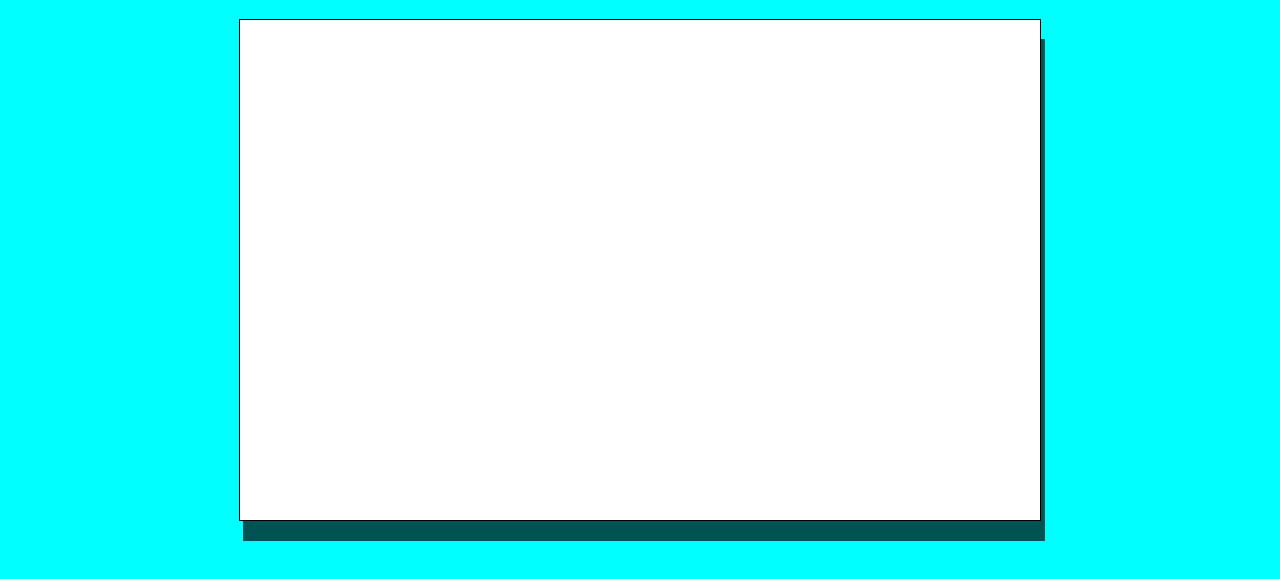
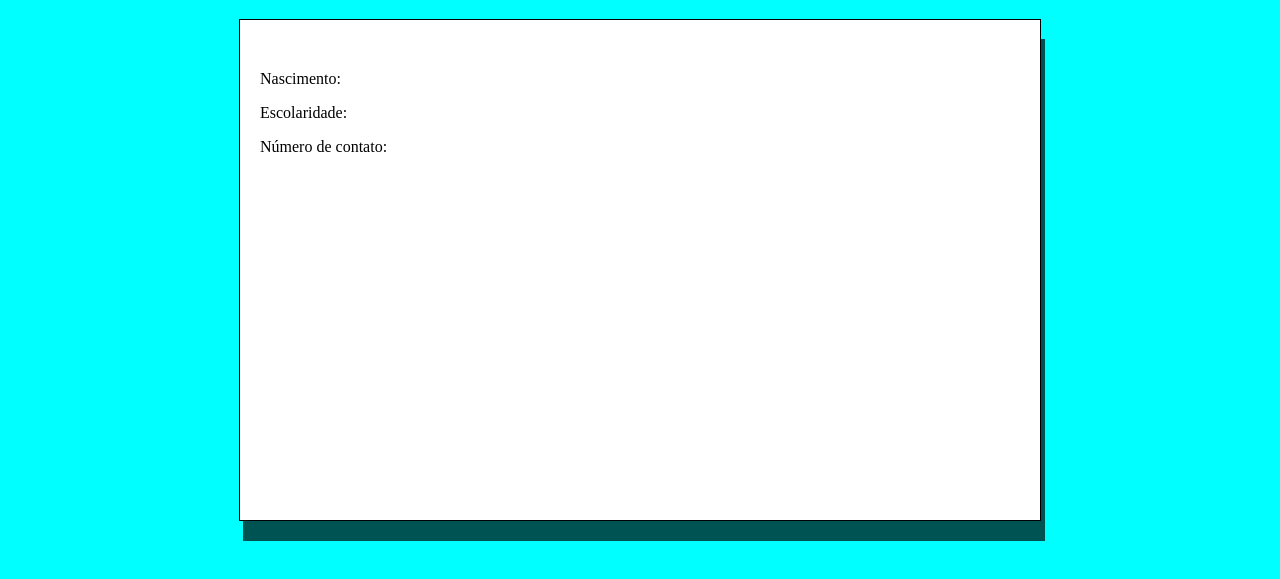
Before and after one commit to LordRyanII/Gerador-de-Curriculo_beta, a plain HTML site: page pag02.html in a window 1280 px wide. Shown: the part 61-640 px from the top of the page. Drawn offline with Linux system fonts and the light colour scheme.

Commit message:
Manipulando O resultado do localStorage
Formatando o estilo.

```diff
--- a/pag02.html
+++ b/pag02.html
@@ -21,19 +21,28 @@
         <div id="dados">
             <div class="content">
                 <div class="nascimento">
-                    <p>
+                    <span>
+                        Nascimento:
+                        <p>
 
-                    </p>
+                        </p>
+                    </span>
                 </div>
                 <div class="escolaridade">
-                    <p>
+                    <span>
                         Escolaridade:
-                    </p>
+                        <p>
+
+                        </p>
+                    </span>
                 </div>
                 <div class="ctt">
-                    <p>
+                    <span>
+                        Número de contato:
+                        <p>
 
-                    </p>
+                        </p>
+                    </span>
                 </div>
             </div>
         </div>
--- a/resultado.js
+++ b/resultado.js
@@ -1,9 +1,9 @@
 function gerar_Curriculo(){
         //Dom
     let header = document.querySelector('#nome');
-    let date = document.querySelector('.nascimento');
-    let escola = document.querySelector('.escolaridade');
-    let cont = document.querySelector('.ctt')
+    let date = document.querySelector('.nascimento p'); //pega a classe e o paragrafo junto
+    let escola = document.querySelector('.escolaridade p');
+    let cont = document.querySelector('.ctt p')
 
     let resultado_nome = localStorage.getItem('Nome');
     let res_escolaridade = localStorage.getItem('Escolaridade');
--- a/style_2.css
+++ b/style_2.css
@@ -21,3 +21,7 @@ main{
     text-align: center;
     margin: 30px;
 }
+#dados{
+    text-align: left;
+    padding: 20px;
+}
```
